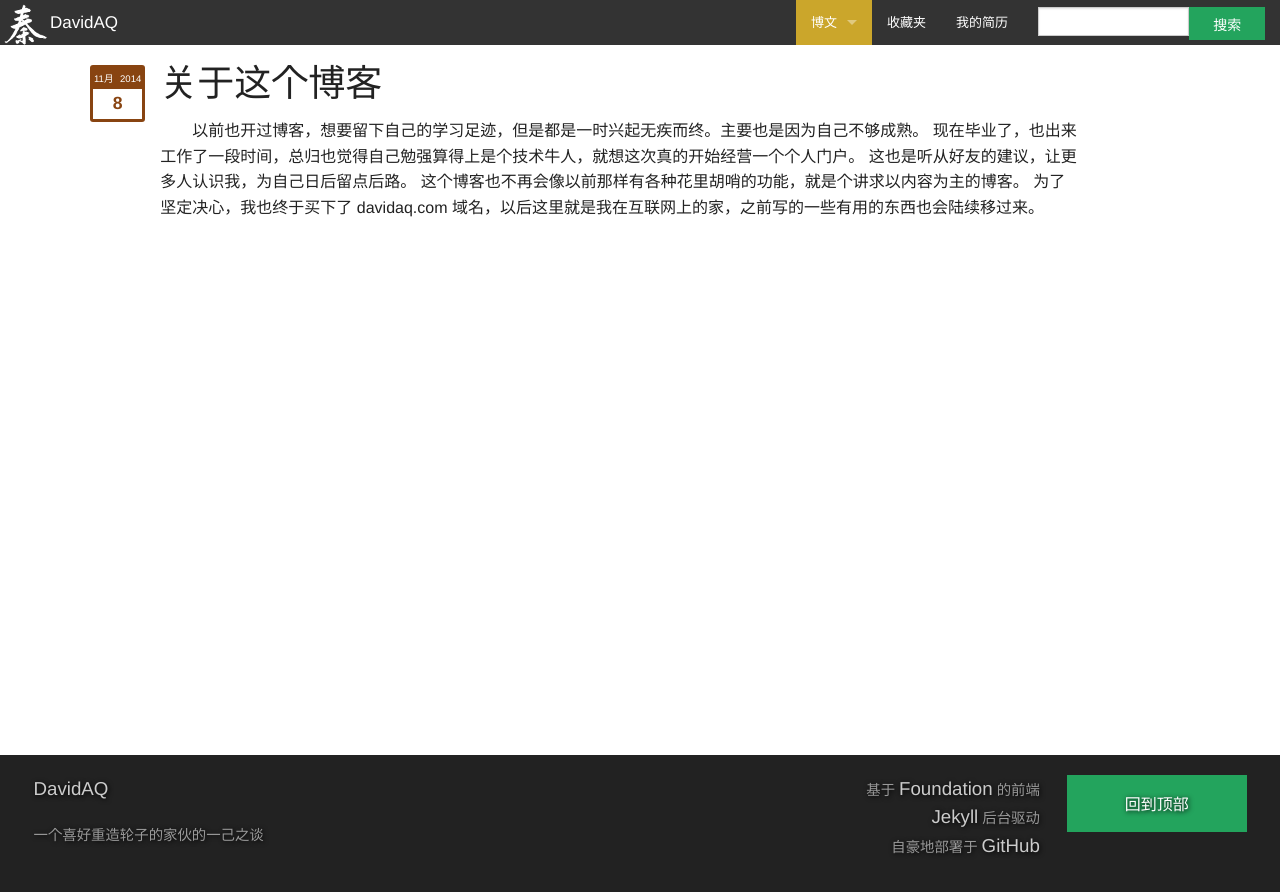
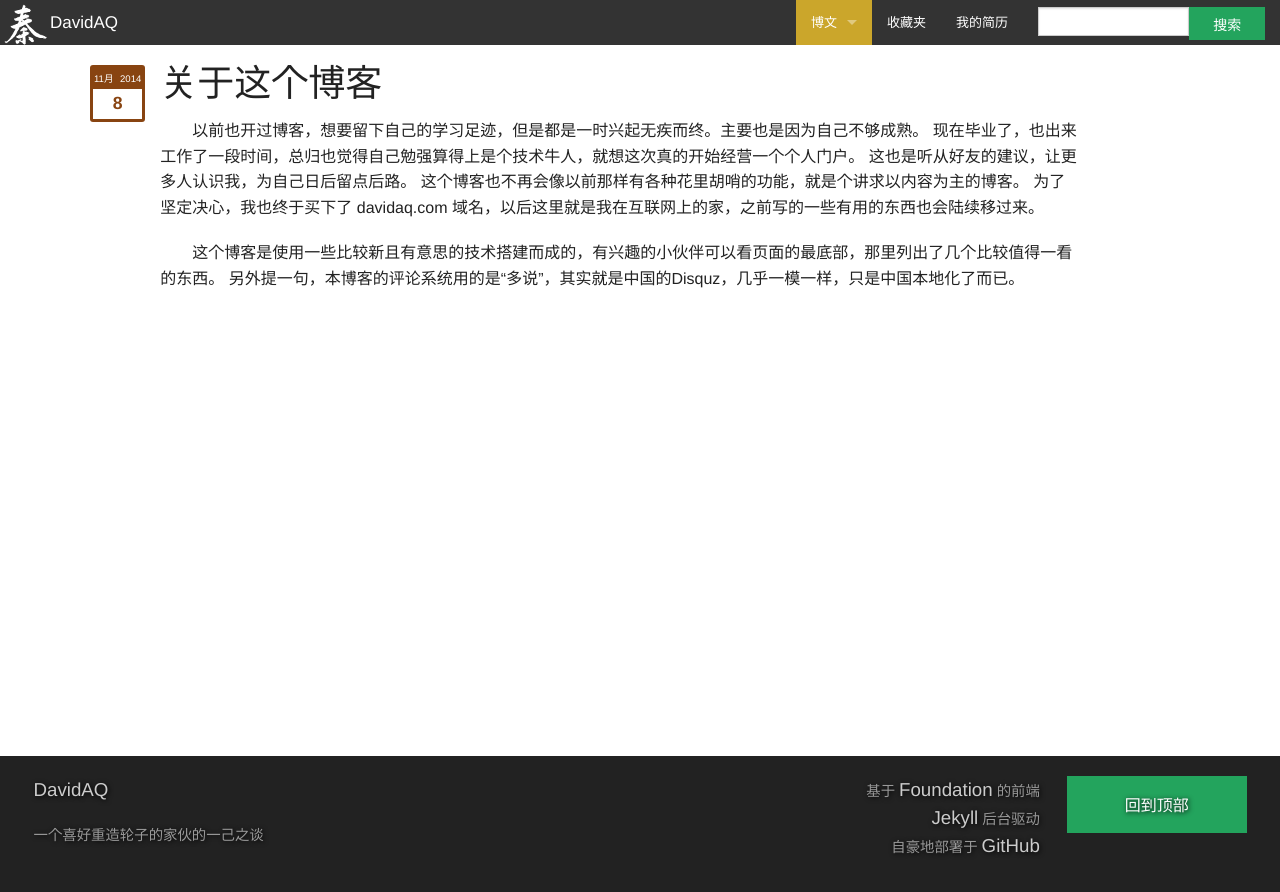
Before and after one commit to davidaq/davidaq.github.io, a Jekyll site: the page built from _posts/2014-11-08-about-this-blog.md, in a window 1280 px wide. Shown: the top 892 px of the page. Built offline with Jekyll 4.4.1, drawn with Linux system fonts in a browser that asks for light colours; comment, search, counter and statistics services are not loaded.

Commit message:
guest book

```diff
--- a/_layouts/index.html
+++ b/_layouts/index.html
@@ -55,7 +55,7 @@
         <p>{{ content }}</p>
       </div>
       <div class="panel">
-        <a href="/guestbook" class="button small expand">给我个留言</a>
+        <a href="/guestbook.html" class="button small expand">给我个留言</a>
       </div>
     </div>
     <!-- ] Right Side Bar -->
--- a/_layouts/post.html
+++ b/_layouts/post.html
@@ -17,7 +17,7 @@
             </small>
           </h2>
           <div>{{ content }}</div>
-          <div class="ds-thread" data-thread-key="{{ page.url }}" data-title="{{ page.title }}" data-url="{{ page.url }}"></div>
+          <div class="ds-thread" data-thread-key="{{ page.url }}" data-title="{{ page.title }}" data-url="http://davidaq.com{{ page.url }}"></div>
             <!-- 多说评论框 end -->
             <!-- 多说公共JS代码 start (一个网页只需插入一次) -->
             <script type="text/javascript"> var duoshuoQuery = {short_name:"davidaq"}; (function() { var ds = document.createElement('script'); ds.type = 'text/javascript';ds.async = true; ds.src = (document.location.protocol == 'https:' ? 'https:' : 'http:') + '//static.duoshuo.com/embed.js'; ds.charset = 'UTF-8'; ds.onload = function(){ setInterval(paddBottom, 500)}; (document.getElementsByTagName('head')[0] || document.getElementsByTagName('body')[0]).appendChild(ds); })(); </script>
--- a/_posts/2014-11-08-about-this-blog.md
+++ b/_posts/2014-11-08-about-this-blog.md
@@ -9,3 +9,6 @@
 这也是听从好友的建议，让更多人认识我，为自己日后留点后路。
 这个博客也不再会像以前那样有各种花里胡哨的功能，就是个讲求以内容为主的博客。
 为了坚定决心，我也终于买下了 davidaq.com 域名，以后这里就是我在互联网上的家，之前写的一些有用的东西也会陆续移过来。
+
+这个博客是使用一些比较新且有意思的技术搭建而成的，有兴趣的小伙伴可以看页面的最底部，那里列出了几个比较值得一看的东西。
+另外提一句，本博客的评论系统用的是“多说”，其实就是中国的Disquz，几乎一模一样，只是中国本地化了而已。
```
Also changed, not shown: guestbook.md (added, +7 -0 lines).
